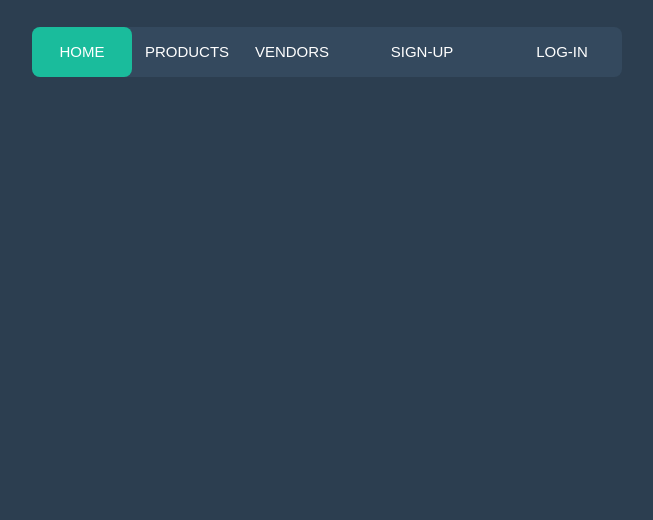
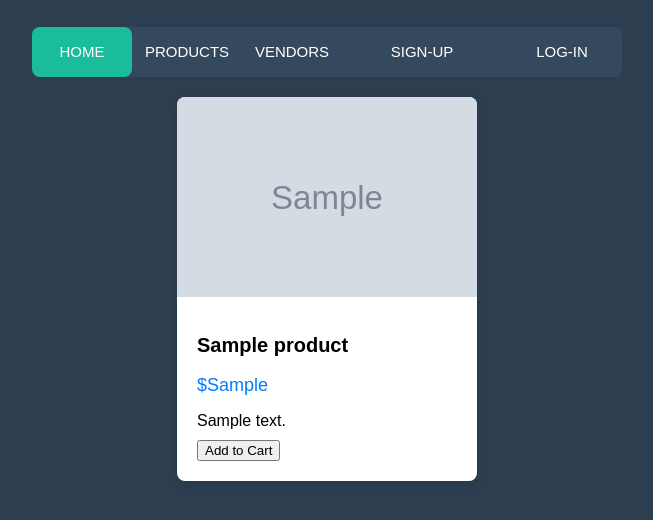
Before and after one commit to agon907/180Final, a Flask app: page /products in a window 1280 px wide. Shown: the top 520 px of the page, without its empty margins (313-966 px from the left). Run offline with Flask 3, Linux system fonts and the light colour scheme; tables that the repository leaves empty hold one stand-in row (values such as "Sample post"); grey boxes marked "Sample" are stand-in pictures.

Commit message:
Added vendor privilege's

```diff
--- a/h/main.py
+++ b/h/main.py
@@ -20,6 +20,16 @@ class vendor(db.Model):
     username = db.Column(db.Text)
     password = db.Column(db.Text)
 
+
+class product(db.Model):
+    productid = db.Column(db.Integer, primary_key=True, autoincrement=True)
+    title = db.Column(db.Text)
+    description = db.Column(db.Text)
+    warranty = db.Column(db.Text)
+    colors = db.Column(db.Text)
+    sizes = db.Column(db.Text)
+    price = db.Column(db.Text)
+    img = db.Column(db.Text)
 
 @app.route('/')
 def home():
@@ -64,6 +74,7 @@ def login():
 
         if user and user.password == password:
             session['logged_in'] = True
+            session['username'] = 'customer'
             return redirect(url_for('home'))
         else:
             error = 'Invalid username or password. Please try again.'
@@ -74,7 +85,7 @@ def login():
 @app.route('/products')
 def product_list():
     # products from the database here
-    products = []
+    products = product.query.all()
     return render_template('products.html', products=products)
 
 
@@ -102,16 +113,37 @@ def vendorlog():
     if request.method == 'POST':
         vendorid_or_username = request.form['email']
         password = request.form['password']
-        user = (vendor.query.filter((vendor.vendorid == vendorid_or_username) | (vendor.username == vendorid_or_username)).first())
+        vendors = (vendor.query.filter((vendor.vendorid == vendorid_or_username) | (vendor.username == vendorid_or_username)).first())
 
-        if user and user.password == password:
+        if vendors and vendors.password == password:
             session['logged_in'] = True
+            session['username'] = 'vendor'
             return redirect(url_for('home'))
         else:
             error = 'Invalid username or password. Please try again.'
             return render_template('login.html', error=error)
     return render_template('login.html')
 
+
+@app.route('/vendors/add', methods=['POST'])
+def add_product():
+    if session.get('username') == 'vendor':
+        title = request.form['title']
+        price = request.form['price']
+        description = request.form['description']
+        warranty = request.form['warranty']
+        img = request.form['img']
+        sizes = request.form['sizes']
+        new_product = product(title=title, price=price, img=img, warranty=warranty, description=description, sizes=sizes)
+        db.session.add(new_product)
+        try:
+            db.session.commit()
+            return redirect(url_for('product_list'))
+        except Exception as e:
+            db.session.rollback()
+            return "Error: " + str(e)
+    else:
+        return "Unauthorized", 403
 
 @app.route('/logout')
 def logout():
--- a/h/templates/products.html
+++ b/h/templates/products.html
@@ -85,15 +85,73 @@ h1 {
   font-family: 'Cherry Swash', cursive;
 }
 
-p {
-    position: absolute;
-    bottom: 20px;
+.container {
+    display: flex;
+    flex-wrap: wrap;
+    justify-content: space-around;
+    padding: 20px;
+}
+
+.product-card {
+    background-color: #fff;
+    box-shadow: 0 4px 8px rgba(0, 0, 0, 0.1);
+    border-radius: 8px;
+    overflow: hidden;
+    width: 300px;
+    margin-bottom: 20px;
+}
+
+.product-card img {
     width: 100%;
-    text-align: center;
-    color: #ecf0f1;
-    font-family: 'Cherry Swash',cursive;
+    height: 200px;
+    object-fit: cover;
+}
+
+.product-info {
+    padding: 20px;
+}
+
+.product-info h2 {
+    font-size: 20px;
+    margin-bottom: 10px;
+}
+
+.product-info .price {
+    font-size: 18px;
+    color: #007bff;
+    margin-bottom: 10px;
+}
+
+.product-info p {
     font-size: 16px;
+    margin-bottom: 10px;
 }
+
+.add-product-form {
+    margin-top: 20px;
+    width: 100%;
+}
+
+.add-product-form input,
+.add-product-form button {
+    margin: 5px 0;
+    padding: 10px;
+    width: 100%;
+    box-sizing: border-box;
+}
+
+.add-product-form button {
+    background-color: #007bff;
+    color: #fff;
+    border: none;
+    cursor: pointer;
+}
+
+.add-product-form button:hover {
+    background-color: #0056b3;
+}
+
+
 </style>
 <!DOCTYPE html>
 <html>
@@ -104,7 +162,7 @@ p {
     <nav>
   <a href="/">Home</a>
   <a href="/products">Products</a>
-  <a href="#Vendors">Vendors</a>
+  <a href="/vendors">Vendors</a>
   {% if session.logged_in %}
   <a href="/logout">LOGOUT</a>
   <a href="/cart">CART</a>
@@ -114,10 +172,54 @@ p {
   {% endif %}
   <div class="animation start-home"></div>
     </nav>
-    <ul>
-        {% for product in products %}
-            <li>{{ product.name }} - ${{ product.price }}</li>
+
+    {% if session.username == 'vendor' %}
+        <form action="/vendors/add" method="post" class="add-product-form">
+            <input type="text" name="title" placeholder="Product Name">
+            <input type="text" name="description" placeholder="Product description">
+            <input type="text" name="warranty" placeholder="Product Warranty">
+            <input type="text" name="colors" placeholder="Product Colors">
+            <input type="text" name="img" placeholder="Product img">
+            <input type="number" name="price" placeholder="Price">
+            <input type="text" name="sizes" placeholder="Item type">
+            <button type="submit">Add Product</button>
+        </form>
+    {% endif %}
+
+<div class="container">
+    <div class="products">
+        {% for prod in products %}
+            <div class="product-card">
+                <img src="{{ prod.img }}" alt="{{ prod.title }}">
+                <div class="product-info">
+                    <h2>{{ prod.title }}</h2>
+                    <p class="price">${{ prod.price }}</p>
+                    <p>{{ prod.description }}</p>
+                    {% if prod.sizes is not none and 'clothes' in prod.sizes %}
+                    <select class="sizes">
+                        <option>small</option>
+                        <option>medium</option>
+                        <option>large</option>
+                    </select>
+                    {% endif %}
+                    {% if prod.sizes is not none and 'shoes' in prod.sizes %}
+                    <select class="sizes">
+                        <option>US 7</option>
+                        <option>US 7.5</option>
+                        <option>US 8</option>
+                        <option>US 8.5</option>
+                        <option>US 9</option>
+                        <option>US 9.5</option>
+                        <option>US 10</option>
+                        <option>US 10.5</option>
+                        <option>US 11</option>
+                    </select>
+                    {% endif %}
+                    <button>Add to Cart</button>
+                </div>
+            </div>
         {% endfor %}
-    </ul>
+    </div>
+</div>
 </body>
 </html>
```
